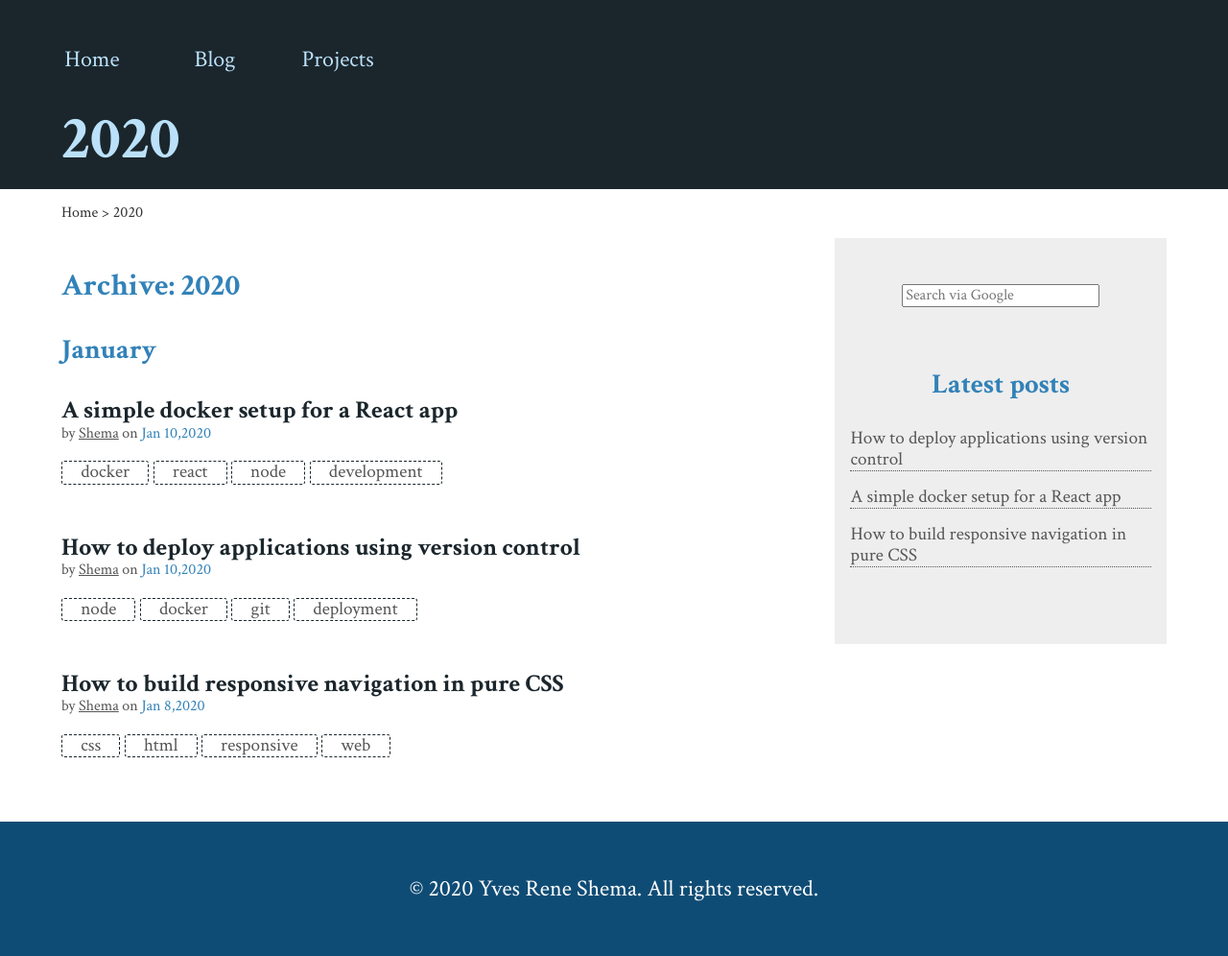
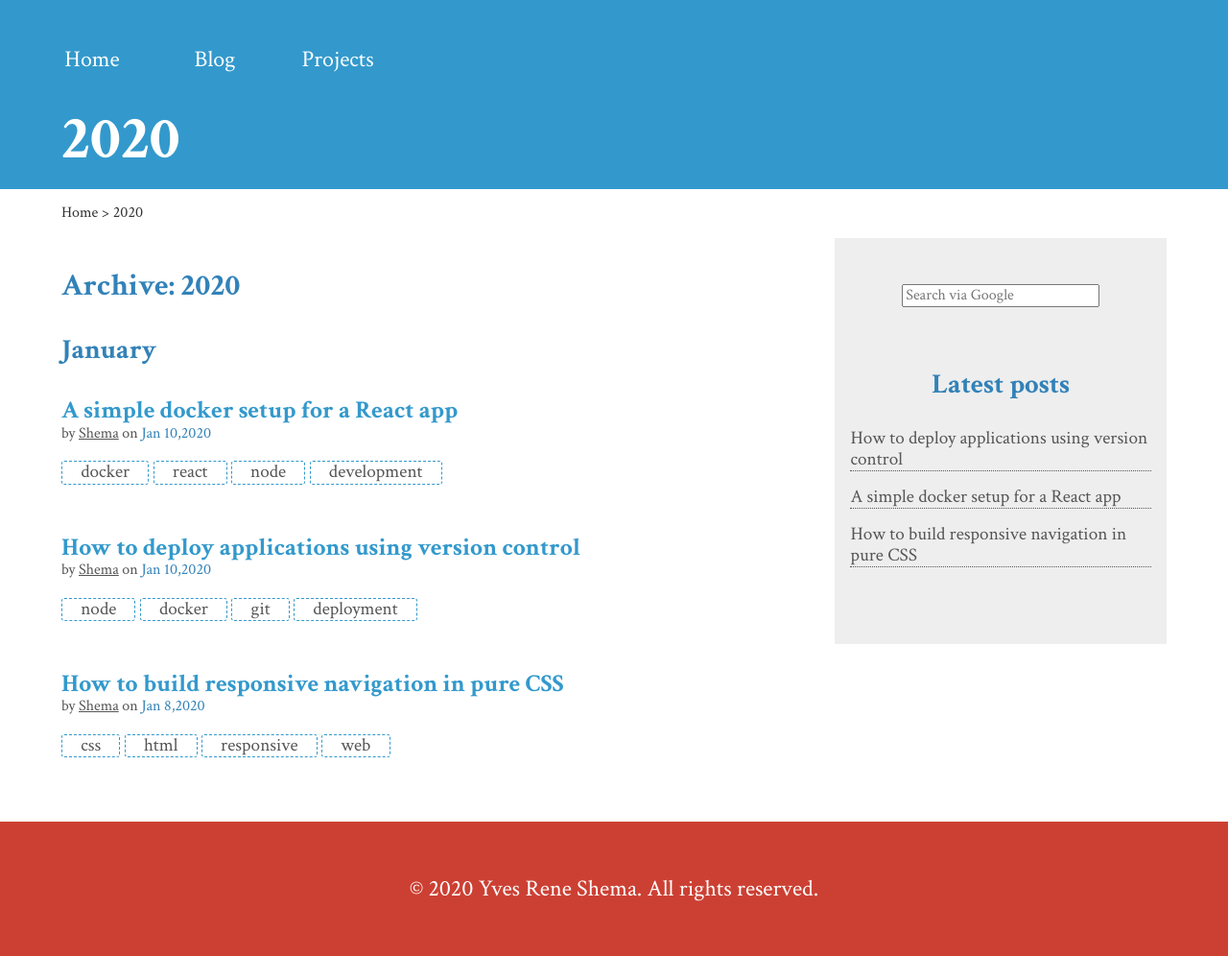
Before and after one commit to yveshema/yveshema.github.io, a Jekyll site: the page built from archive/dates/2020.md, in a window 1280 px wide. Shown: the whole page at 96% size. Built offline with Jekyll 4.4.1, drawn with Linux system fonts in a browser that asks for light colours; nearby versions of some CDN libraries.

Commit message:
Make color theme consistent across the site

```diff
--- a/_sass/modules/_colors.scss
+++ b/_sass/modules/_colors.scss
@@ -1,4 +1,6 @@
-$main-theme-color: #1b262c;
-$complementary-color: #0f4c75;
+// $main-theme-color: #1b262c;
+$main-theme-color: hsl(200,60%,50%);
+// $complementary-color: #0f4c75;
+$complementary-color: hsl(5,60%,50%);
 $heading-color: #3282b8;
 $secondary-color: #bbe1fa;
--- a/_sass/partials/_layout.scss
+++ b/_sass/partials/_layout.scss
@@ -79,7 +79,8 @@
     }
 
     a {
-        color:$secondary-color;
+        // color:$secondary-color;
+        color: #fff;
         font-size: 1.5em;
     }
 
@@ -103,13 +104,16 @@
     }
 
     .current {
-       background-color: $complementary-color;
+       // background-color: $complementary-color;
+       padding: 5px;
+       background-color: rgba(0,0,0,0.1);
     }
 
     h1 {
         margin:0;
         font-size: 4em;
-        color: $secondary-color;
+        // color: $secondary-color;
+        color: #fff;
     }
 
     p {
--- a/assets/css/home.css
+++ b/assets/css/home.css
@@ -327,7 +327,9 @@
 }
 
 .slider > ul > li span:first-child {
-  background: rgba(255,255,255,0.6);
+  /* background: rgba(255,255,255,0.6); */
+  background: hsl(var(--primary-color), 0.3);
+  color: #fff;
   margin-right: 5px;
 }
 
--- a/index.html
+++ b/index.html
@@ -67,7 +67,7 @@
       <div class="slider" tabindex="0"> <!-- START OF CAROUSEL WRAPPER -->           <div class="progress-bar"></div>
           <ul> <!-- LIST OF SLIDES STARTS -->
             <li class="dev">
-              <span>Photo by <a href="https://unsplash.com/@goshua13?utm_source=unsplash&amp;utm_medium=referral&amp;utm_content=creditCopyText">Joshua Aragon</a> on <a href="https://unsplash.com/s/photos/code?utm_source=unsplash&amp;utm_medium=referral&amp;utm_content=creditCopyText">Unsplash</a></span>
+              <span>Photo by <a href="https://unsplash.com/@clemhlrdt?utm_source=unsplash&amp;utm_medium=referral&amp;utm_content=creditCopyText">Clément H</a> on <a href="https://unsplash.com/s/photos/code?utm_source=unsplash&amp;utm_medium=referral&amp;utm_content=creditCopyText">Unsplash</a></span>
               <div class="bio-container">
                 <div class="bio">
                   <h2>Software Developer</h2>
```
